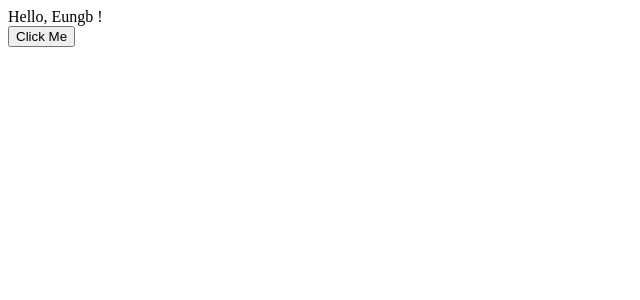
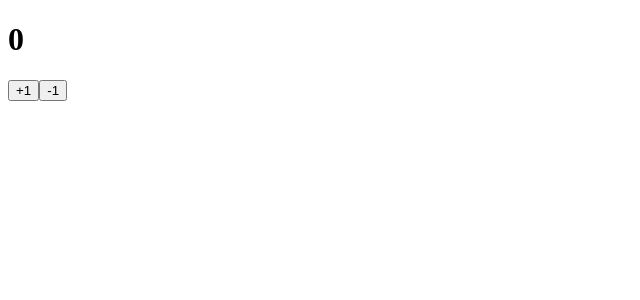
Before and after one commit to EungBug/react-typescript-study, a React (Create React App) app: page / in a window 1280 px wide. Shown: the top 300 px of the page, without its empty margins (0-640 px from the left). Built offline with nearby package versions, Linux system fonts and the light colour scheme.

Commit message:
Study UseState를 사용하여 상태관리 하기 (Counter)

```diff
--- a/src/App.tsx
+++ b/src/App.tsx
@@ -1,13 +1,21 @@
 import React from 'react';
 
 import Greetings from './Greetings';
+import Counter from 'Counter';
 
-const App: React.FC = () => {
+/**
+ * Greetings component
+ const App: React.FC = () => {
   const onClick = (name: string) => {
     console.log(`${name} says hello!`);
   };
 
   return <Greetings name="Eungb" onClick={onClick} />;
 };
+ */
+
+const App: React.FC = () => {
+  return <Counter />;
+};
 
 export default App;
--- /dev/null
+++ b/src/Counter.tsx
@@ -0,0 +1,23 @@
+import React, { useState } from 'react';
+
+const Counter = () => {
+  // * Generic으로 넣어준 number 타입을 생략해도 타입추론을 통해 동일한 동작을 한다.
+  const [count, setCount] = useState<number>(0);
+  const onIncrease = () => setCount((current) => current + 1);
+  const onDecrease = () => setCount((current) => current - 1);
+
+  //* 상태가 null일 수도 있고 아닐수도 있을 때 Generics를 활요하면 좋다.
+  // const [info, setInfo] = useState<string | null>(null);
+
+  return (
+    <div>
+      <h1>{count}</h1>
+      <div>
+        <button onClick={onIncrease}>+1</button>
+        <button onClick={onDecrease}>-1</button>
+      </div>
+    </div>
+  );
+};
+
+export default Counter;
```
